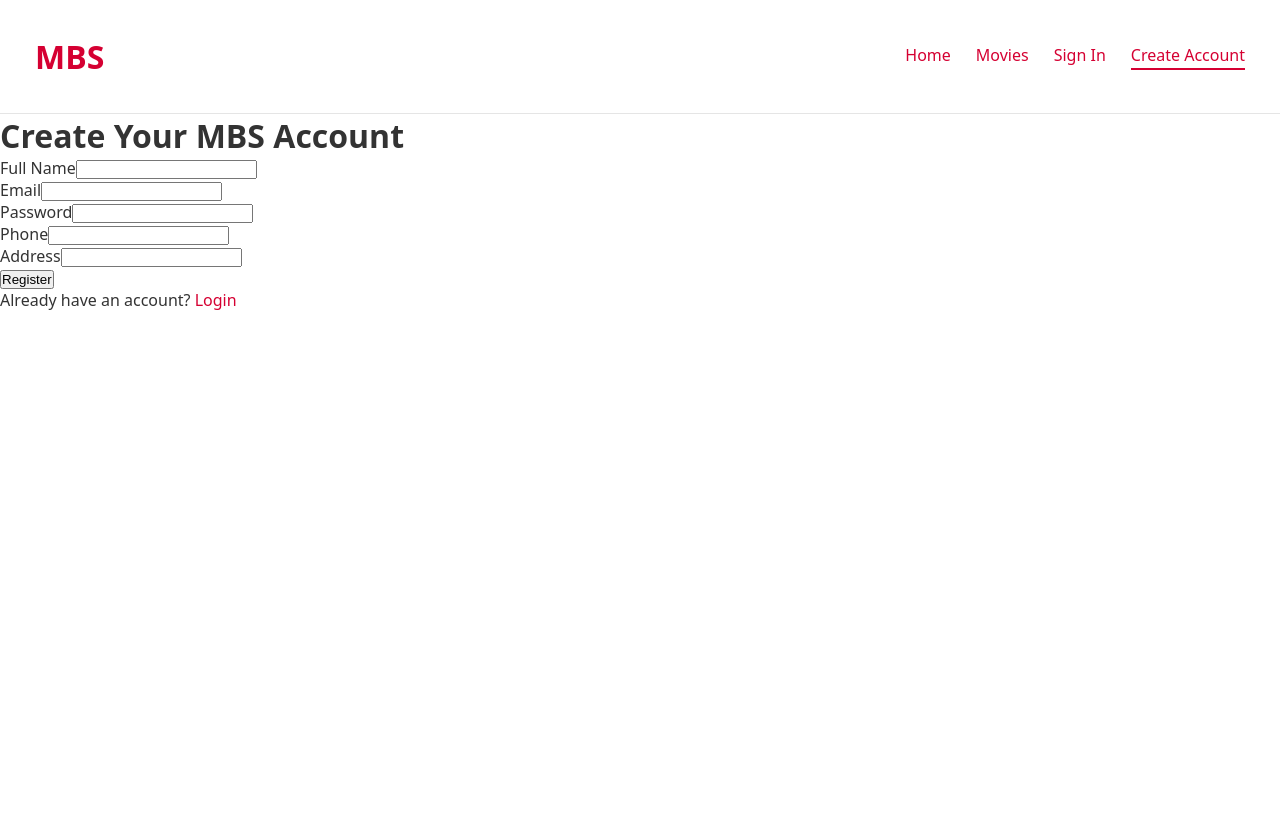
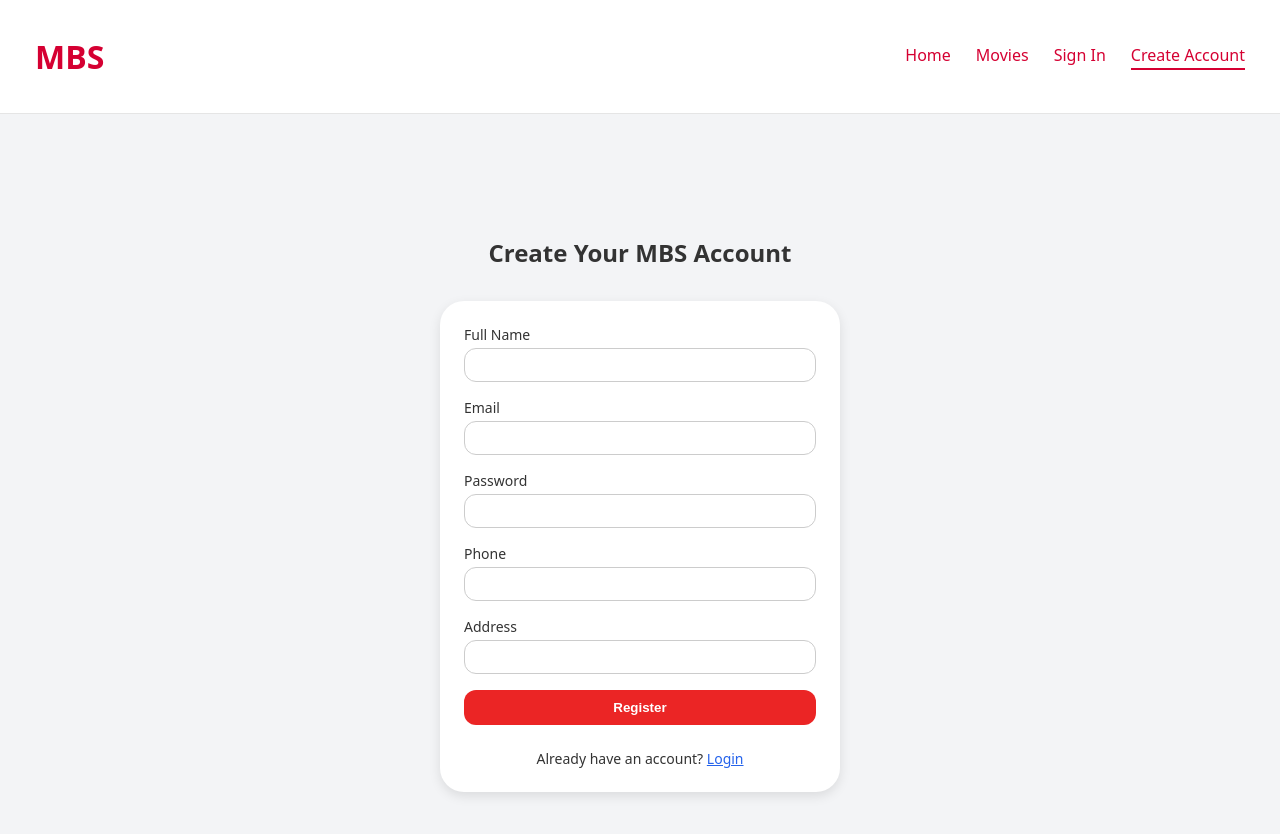
Before and after one commit to JaycobGX/MBS, a React (Vite) app in the folder frontend/: page /register in a window 1280 px wide. Shown: the top 834 px of the page. Before the commit the page ends 800 px from the top, so only its background shows below. Built offline with nearby package versions, Linux system fonts and the light colour scheme.

Commit message:
Updated Login and Register Page logic and Appearance

```diff
--- a/frontend/src/pages/Login.tsx
+++ b/frontend/src/pages/Login.tsx
@@ -1,8 +1,6 @@
 import { useState } from "react";
+import { useNavigate, Link } from "react-router-dom";
 import type { FormEvent } from "react";
-import { useNavigate } from "react-router-dom";
-
-type Role = "user" | "admin";
 
 type LoginForm = {
   email: string;
@@ -20,125 +18,154 @@ export default function Login() {
   const [error, setError] = useState<string | null>(null);
   const [loading, setLoading] = useState(false);
 
-  function handleChange(
-    field: keyof LoginForm,
-    value: string
-  ) {
+  const handleChange = (field: keyof LoginForm, value: string) => {
     setForm((prev) => ({ ...prev, [field]: value }));
-  }
+  };
 
-  function fakeAuthenticate(
-    email: string,
-    password: string
-  ): { role: Role } | null {
-    // Very simple mock:
-    // - admin@mbs.com with password admin123 => admin
-    // - anything with password user123 => user
-    if (email === "admin@mbs.com" && password === "admin123") {
-      return { role: "admin" };
-    }
-    if (password === "user123") {
-      return { role: "user" };
-    }
-    return null;
-  }
-
-  function handleSubmit(e: FormEvent<HTMLFormElement>) {
+  const handleSubmit = async (e: FormEvent<HTMLFormElement>) => {
     e.preventDefault();
     setError(null);
     setLoading(true);
 
-    const { email, password } = form;
+    try {
+      const res = await fetch("http://127.0.0.1:5000/api/auth/login", {
+        method: "POST",
+        headers: { "Content-Type": "application/json" },
+        body: JSON.stringify(form),
+      });
 
-    if (!email || !password) {
-      setError("Please enter both email and password.");
+      const data = await res.json();
+
+      if (!res.ok) {
+        setError(data.message || "Login failed.");
+        setLoading(false);
+        return;
+      }
+
+      // Save token and role
+      localStorage.setItem("token", data.access_token);
+      localStorage.setItem("role", data.role);
+
       setLoading(false);
-      return;
+
+      // Redirect
+      if (data.role === "admin") {
+        navigate("/Admindashboard");
+      } else {
+        navigate("/home");
+      }
+    } catch (err) {
+      setError("Network error.");
+      setLoading(false);
     }
+  };
 
-    const result = fakeAuthenticate(email, password);
+  const containerStyle: React.CSSProperties = {
+    minHeight: "100vh",
+    display: "flex",
+    flexDirection: "column",
+    alignItems: "center",
+    justifyContent: "center",
+    backgroundColor: "#f3f4f6", // Tailwind bg-gray-100
+    padding: "16px",
+  };
 
-    if (!result) {
-      setError("Invalid email or password (try admin@mbs.com / admin123 or any-email / user123).");
-      setLoading(false);
-      return;
-    }
+  const formStyle: React.CSSProperties = {
+    backgroundColor: "#ffffff",
+    padding: "24px",
+    borderRadius: "24px",
+    boxShadow: "0 4px 12px rgba(0,0,0,0.1)",
+    width: "100%",
+    maxWidth: "400px",
+    display: "flex",
+    flexDirection: "column",
+    gap: "16px",
+  };
 
-    const user = {
-      email,
-      role: result.role,
-      name: email.split("@")[0],
-    };
+  const labelStyle: React.CSSProperties = {
+    display: "block",
+    fontSize: "14px",
+    fontWeight: 500,
+    marginBottom: "4px",
+  };
 
-    // Save "logged-in user" in localStorage (for Navbar / ProtectedRoute later)
-    localStorage.setItem("mbs_user", JSON.stringify(user));
+  const inputStyle: React.CSSProperties = {
+    width: "100%",
+    padding: "8px 12px",
+    border: "1px solid #ccc",
+    borderRadius: "12px",
+    outline: "none",
+    fontSize: "14px",
+  };
 
-    setLoading(false);
+  const buttonStyle: React.CSSProperties = {
+    width: "100%",
+    padding: "10px 0",
+    borderRadius: "12px",
+    fontWeight: 600,
+    color: "#ffffff",
+    backgroundColor: loading ? "#9ca3af" : "#eb2525ff",
+    border: "none",
+    cursor: loading ? "not-allowed" : "pointer",
+  };
 
-    if (result.role === "admin") {
-      navigate("/admin");
-    } else {
-      navigate("/profile");
-    }
-  }
+  const errorStyle: React.CSSProperties = {
+    fontSize: "14px",
+    color: "#b91c1c",
+    backgroundColor: "#fee2e2",
+    border: "1px solid #fecaca",
+    borderRadius: "8px",
+    padding: "8px",
+  };
+
+  const linkStyle: React.CSSProperties = {
+    color: "#2563eb",
+    textDecoration: "underline",
+  };
 
   return (
-    <div className="max-w-md mx-auto mt-8 border rounded-2xl p-6 bg-white space-y-4">
-      <h1 className="text-2xl font-bold text-center">Login</h1>
-      <p className="text-sm text-gray-600 text-center">
-        Demo credentials:
-        <br />
-        <span className="font-mono">
-          admin@mbs.com / admin123 (admin)
-        </span>
-        <br />
-        <span className="font-mono">
-          any-email / user123 (regular user)
-        </span>
-      </p>
+    <div style={containerStyle}>
+      <h1 style={{ fontSize: "24px", fontWeight: 700, marginBottom: "32px" }}>
+        Welcome to MBS
+      </h1>
 
-      {error && (
-        <div className="text-sm text-red-600 bg-red-50 border border-red-200 rounded-lg px-3 py-2">
-          {error}
-        </div>
-      )}
+      <form onSubmit={handleSubmit} style={formStyle}>
+        {error && <div style={errorStyle}>{error}</div>}
 
-      <form onSubmit={handleSubmit} className="space-y-4">
-        <div className="space-y-1">
-          <label className="block text-sm font-medium text-gray-700">
-            Email
-          </label>
+        <div>
+          <label style={labelStyle}>Email</label>
           <input
             type="email"
             value={form.email}
             onChange={(e) => handleChange("email", e.target.value)}
-            className="w-full border rounded-lg px-3 py-2 text-sm"
-            placeholder="you@example.com"
+            placeholder="Enter your email"
+            required
+            style={inputStyle}
           />
         </div>
 
-        <div className="space-y-1">
-          <label className="block text-sm font-medium text-gray-700">
-            Password
-          </label>
+        <div>
+          <label style={labelStyle}>Password</label>
           <input
             type="password"
             value={form.password}
             onChange={(e) => handleChange("password", e.target.value)}
-            className="w-full border rounded-lg px-3 py-2 text-sm"
-            placeholder="••••••••"
+            placeholder="Enter your password"
+            required
+            style={inputStyle}
           />
         </div>
 
-        <button
-          type="submit"
-          disabled={loading}
-          className={`w-full px-4 py-2 rounded-lg font-semibold text-white text-sm ${
-            loading ? "bg-gray-400" : "bg-blue-600 hover:bg-blue-700"
-          }`}
-        >
+        <button type="submit" disabled={loading} style={buttonStyle}>
           {loading ? "Logging in..." : "Login"}
         </button>
+
+        <p style={{ fontSize: "14px", textAlign: "center", marginTop: "8px" }}>
+          New here?{" "}
+          <Link to="/register" style={linkStyle}>
+            Create Account
+          </Link>
+        </p>
       </form>
     </div>
   );
--- a/frontend/src/pages/Register.tsx
+++ b/frontend/src/pages/Register.tsx
@@ -1,124 +1,202 @@
 import { useState } from "react";
-import { Link } from "react-router-dom";
+import { Link, useNavigate } from "react-router-dom";
+
+type RegisterForm = {
+  name: string;
+  email: string;
+  password: string;
+  phone: string;
+  address: string;
+};
 
 export default function Register() {
-  const [name, setName] = useState("");
-  const [email, setEmail] = useState("");
-  const [password, setPassword] = useState("");
-  const [phone, setPhone] = useState("");
-  const [address, setAddress] = useState("");
+  const navigate = useNavigate();
+
+  const [form, setForm] = useState<RegisterForm>({
+    name: "",
+    email: "",
+    password: "",
+    phone: "",
+    address: "",
+  });
+
+  const [error, setError] = useState<string | null>(null);
+  const [loading, setLoading] = useState(false);
+
+  const handleChange = (field: keyof RegisterForm, value: string) => {
+    setForm((prev) => ({ ...prev, [field]: value }));
+  };
 
   const handleSubmit = async (e: React.FormEvent) => {
     e.preventDefault();
+    setError(null);
+    setLoading(true);
 
     try {
       const res = await fetch("http://127.0.0.1:5000/api/auth/register", {
         method: "POST",
         headers: { "Content-Type": "application/json" },
-        body: JSON.stringify({
-          name,
-          email,
-          password,
-          phone,
-          address,
-        }),
+        body: JSON.stringify(form),
       });
 
       const data = await res.json();
 
       if (!res.ok) {
-        alert(data.error || "Registration failed");
+        setError(data.error || "Registration failed.");
+        setLoading(false);
         return;
       }
 
-      // save token & role
+      // Save token & role
       localStorage.setItem("token", data.access_token);
       localStorage.setItem("role", data.user.is_admin ? "admin" : "user");
 
-      // redirect based on role
+      setLoading(false);
+
+      // Redirect
       if (data.user.is_admin) {
-        window.location.href = "/Admindashboard";
+        navigate("/Admindashboard");
       } else {
-        window.location.href = "/home";
+        navigate("/home");
       }
     } catch (err) {
-      alert("Network error");
+      setError("Network error.");
+      setLoading(false);
     }
   };
 
+  const containerStyle: React.CSSProperties = {
+    minHeight: "100vh",
+    display: "flex",
+    flexDirection: "column",
+    alignItems: "center",
+    justifyContent: "center",
+    backgroundColor: "#f3f4f6", // Tailwind bg-gray-100
+    padding: "16px",
+  };
+
+  const formStyle: React.CSSProperties = {
+    backgroundColor: "#ffffff",
+    padding: "24px",
+    borderRadius: "24px",
+    boxShadow: "0 4px 12px rgba(0,0,0,0.1)",
+    width: "100%",
+    maxWidth: "400px",
+    display: "flex",
+    flexDirection: "column",
+    gap: "16px",
+  };
+
+  const labelStyle: React.CSSProperties = {
+    display: "block",
+    fontSize: "14px",
+    fontWeight: 500,
+    marginBottom: "4px",
+  };
+
+  const inputStyle: React.CSSProperties = {
+    width: "100%",
+    padding: "8px 12px",
+    border: "1px solid #ccc",
+    borderRadius: "12px",
+    outline: "none",
+    fontSize: "14px",
+  };
+
+  const buttonStyle: React.CSSProperties = {
+    width: "100%",
+    padding: "10px 0",
+    borderRadius: "12px",
+    fontWeight: 600,
+    color: "#ffffff",
+    backgroundColor: loading ? "#9ca3af" : "#eb2525ff",
+    border: "none",
+    cursor: loading ? "not-allowed" : "pointer",
+  };
+
+  const errorStyle: React.CSSProperties = {
+    fontSize: "14px",
+    color: "#b91c1c",
+    backgroundColor: "#fee2e2",
+    border: "1px solid #fecaca",
+    borderRadius: "8px",
+    padding: "8px",
+  };
+
+  const linkStyle: React.CSSProperties = {
+    color: "#2563eb",
+    textDecoration: "underline",
+  };
+
   return (
-    <div className="min-h-screen flex flex-col items-center justify-center bg-gray-100 p-4">
-      <h1 className="text-3xl font-bold mb-8">Create Your MBS Account</h1>
+    <div style={containerStyle}>
+      <h1 style={{ fontSize: "24px", fontWeight: 700, marginBottom: "32px" }}>
+        Create Your MBS Account
+      </h1>
 
-      <form
-        onSubmit={handleSubmit}
-        className="bg-white p-6 rounded-2xl shadow-lg w-full max-w-sm space-y-4"
-      >
+      <form onSubmit={handleSubmit} style={formStyle}>
+        {error && <div style={errorStyle}>{error}</div>}
+
         <div>
-          <label className="block text-sm font-medium mb-1">Full Name</label>
+          <label style={labelStyle}>Full Name</label>
           <input
             type="text"
-            value={name}
-            onChange={(e) => setName(e.target.value)}
-            className="w-full px-3 py-2 border rounded-xl focus:outline-none focus:ring focus:ring-blue-300"
+            value={form.name}
+            onChange={(e) => handleChange("name", e.target.value)}
+            style={inputStyle}
             required
           />
         </div>
 
         <div>
-          <label className="block text-sm font-medium mb-1">Email</label>
+          <label style={labelStyle}>Email</label>
           <input
             type="email"
-            value={email}
-            onChange={(e) => setEmail(e.target.value)}
-            className="w-full px-3 py-2 border rounded-xl focus:outline-none focus:ring focus:ring-blue-300"
+            value={form.email}
+            onChange={(e) => handleChange("email", e.target.value)}
+            style={inputStyle}
             required
           />
         </div>
 
         <div>
-          <label className="block text-sm font-medium mb-1">Password</label>
+          <label style={labelStyle}>Password</label>
           <input
             type="password"
-            value={password}
-            onChange={(e) => setPassword(e.target.value)}
-            className="w-full px-3 py-2 border rounded-xl focus:outline-none focus:ring focus:ring-blue-300"
+            value={form.password}
+            onChange={(e) => handleChange("password", e.target.value)}
+            style={inputStyle}
             required
           />
         </div>
 
         <div>
-          <label className="block text-sm font-medium mb-1">Phone</label>
+          <label style={labelStyle}>Phone</label>
           <input
             type="text"
-            value={phone}
-            onChange={(e) => setPhone(e.target.value)}
-            className="w-full px-3 py-2 border rounded-xl focus:outline-none focus:ring focus:ring-blue-300"
-            required
+            value={form.phone}
+            onChange={(e) => handleChange("phone", e.target.value)}
+            style={inputStyle}
           />
         </div>
 
         <div>
-          <label className="block text-sm font-medium mb-1">Address</label>
+          <label style={labelStyle}>Address</label>
           <input
             type="text"
-            value={address}
-            onChange={(e) => setAddress(e.target.value)}
-            className="w-full px-3 py-2 border rounded-xl focus:outline-none focus:ring focus:ring-blue-300"
-            required
+            value={form.address}
+            onChange={(e) => handleChange("address", e.target.value)}
+            style={inputStyle}
           />
         </div>
 
-        <button
-          type="submit"
-          className="w-full bg-blue-600 text-white py-2 rounded-xl hover:bg-blue-700 transition"
-        >
-          Register
+        <button type="submit" disabled={loading} style={buttonStyle}>
+          {loading ? "Creating Account..." : "Register"}
         </button>
 
-        <p className="text-center text-sm mt-2">
+        <p style={{ fontSize: "14px", textAlign: "center", marginTop: "8px" }}>
           Already have an account?{" "}
-          <Link to="/login" className="text-blue-600 hover:underline">
+          <Link to="/login" style={linkStyle}>
             Login
           </Link>
         </p>
```
